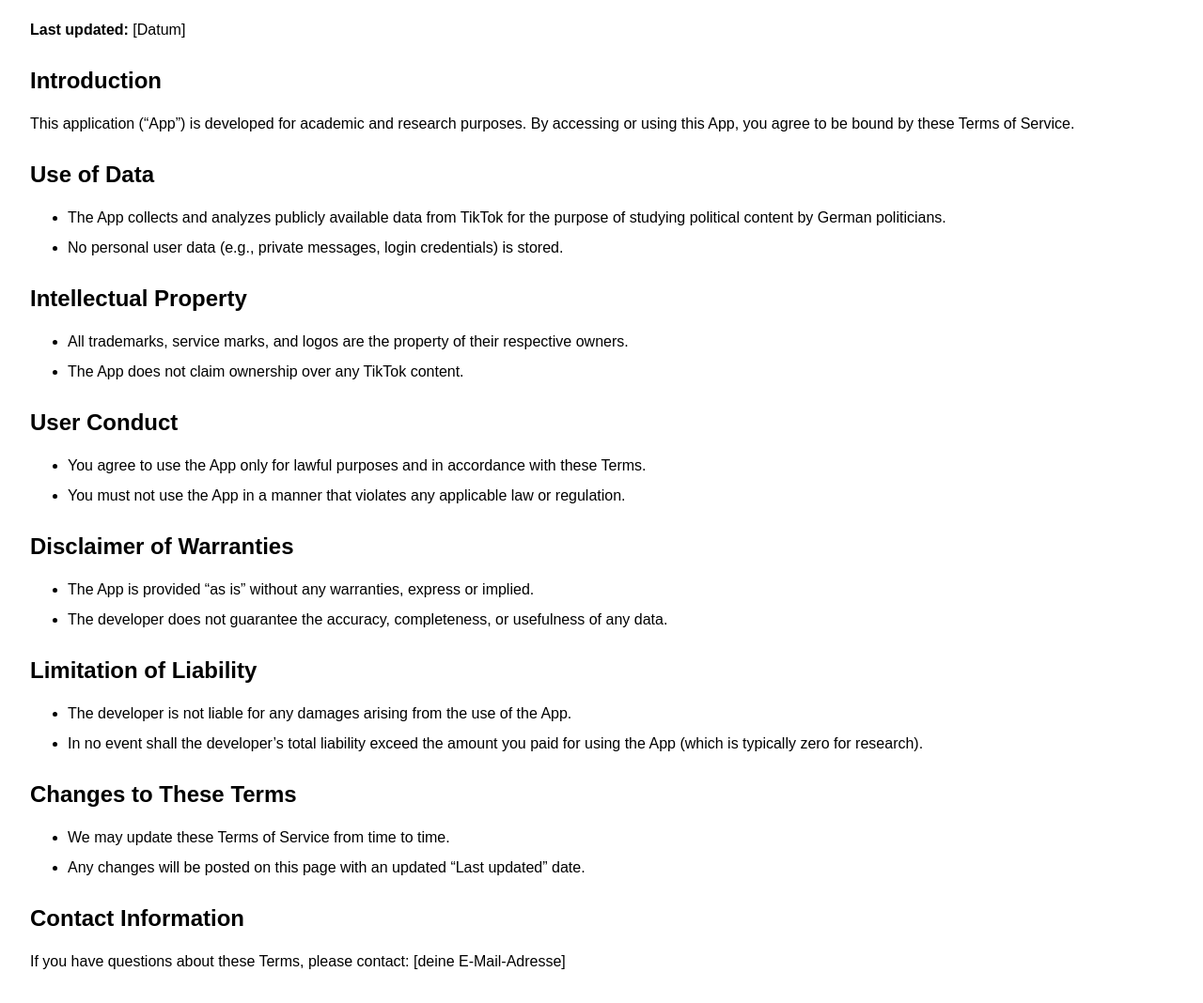
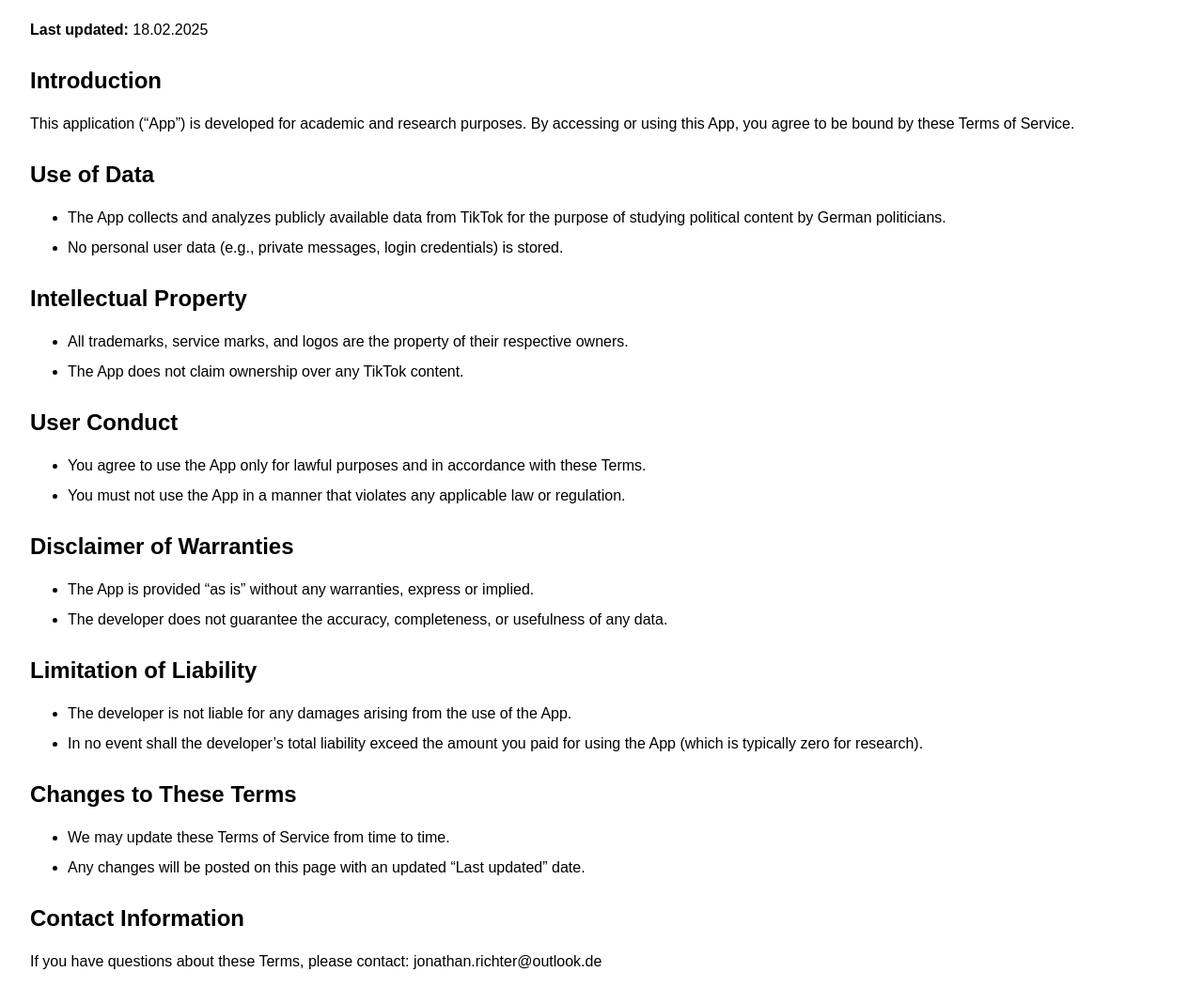
Before and after one commit to JorJames1/my_project, a plain HTML site: page index.html in a window 1280 px wide. Shown: the part 76-1144 px from the top of the page at 94% size. Drawn offline with Linux system fonts and the light colour scheme.

Commit message:
Update: 18.02.2025

```diff
--- a/index.html
+++ b/index.html
@@ -20,7 +20,7 @@
 </head>
 <body>
   <h1>Terms of Service</h1>
-  <p><strong>Last updated:</strong> [Datum]</p>
+  <p><strong>Last updated:</strong> 18.02.2025</p>
 
   <h2>Introduction</h2>
   <p>
@@ -65,7 +65,7 @@
 
   <h2>Contact Information</h2>
   <p>
-    If you have questions about these Terms, please contact: [deine E-Mail-Adresse]
+    If you have questions about these Terms, please contact: jonathan.richter@outlook.de
   </p>
 </body>
 </html>
```
